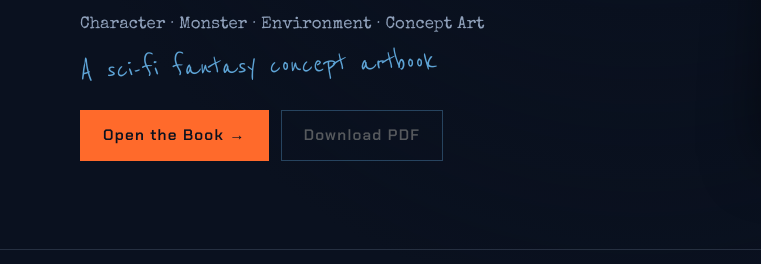
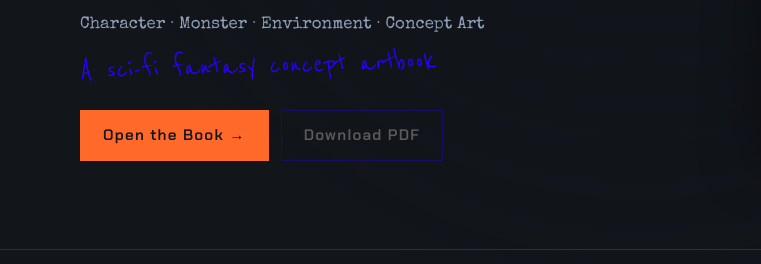
Before and after one commit to 6631306029/Project.LIMEN, a plain HTML site: page index.html in a window 1280 px wide. Shown: the part 534-798 px from the top of the page, 0-761 px from the left. Drawn offline with nearby package versions, Linux system fonts and the light colour scheme; a script that the page names is missing.

Commit message:
Update index.html

```diff
--- a/index.html
+++ b/index.html
@@ -10,9 +10,9 @@
 <link href="https://fonts.googleapis.com/css2?family=Chakra+Petch:wght@400;600;700&family=Special+Elite&family=Reenie+Beanie&family=Sarabun:wght@400;600&display=swap" rel="stylesheet">
 <style>
 :root{
-  --ink:#0a111f; --ink2:#101a2d; --ink3:#16233b;
+  --ink:#12151a; --ink2:#1b2029; --ink3:#171e2b;
   --paper:#e8e3d3; --muted:#8fa0ba;
-  --blue:#5ea4d6; --ember:#ff6a2b; --line:rgba(143,160,186,.22);
+  --blue:#2802fa; --ember:#ff6a2b; --line:rgba(143,160,186,.22);
   --display:'Chakra Petch',sans-serif; --type:'Special Elite',monospace; --hand:'Reenie Beanie',cursive; --body:'Sarabun','Chakra Petch',sans-serif;
 }
 *{box-sizing:border-box;margin:0;padding:0}
```
